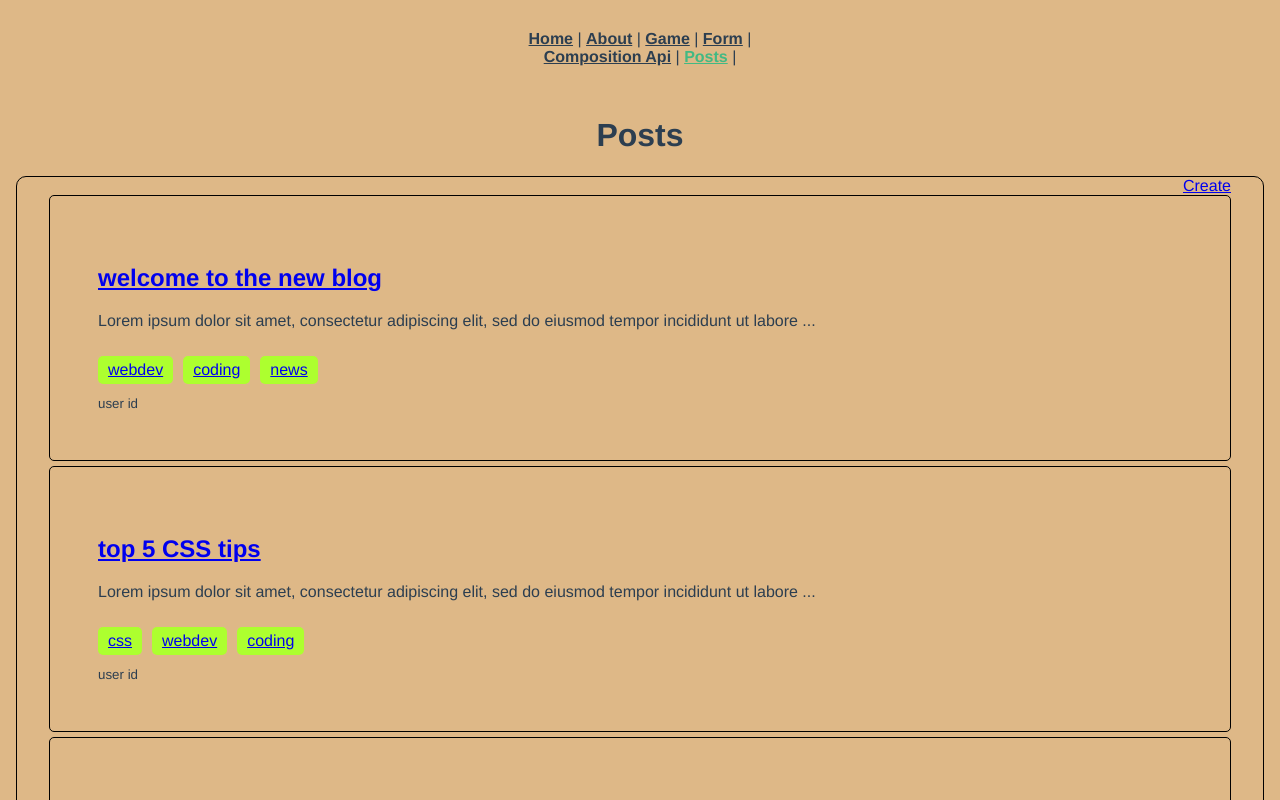
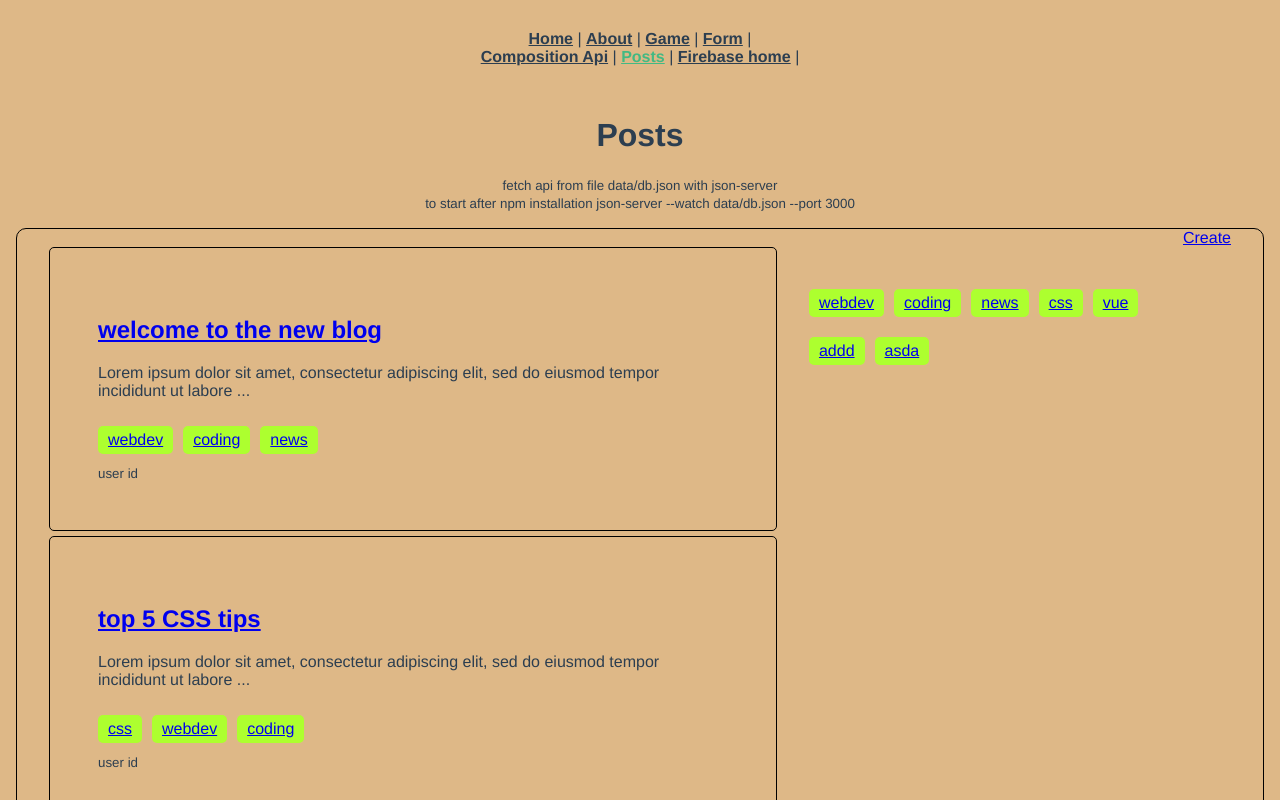
Before and after one commit to kollence/vue3tutorial, a Vue app: page /posts in a window 1280 px wide. Shown: the top 800 px of the page. Built offline with nearby package versions, Linux system fonts and the light colour scheme; data requests are answered from the project's data file.

Commit message:
problem sa konekcijom, mora po novom

```diff
--- a/package.json
+++ b/package.json
@@ -1,5 +1,5 @@
 {
-  "name": "hellue",
+  "name": "vue3tutorial",
   "version": "0.1.0",
   "private": true,
   "scripts": {
@@ -8,6 +8,7 @@
   },
   "dependencies": {
     "core-js": "^3.8.3",
+    "firebase": "^9.6.7",
     "vue": "^3.2.13",
     "vue-router": "^4.0.3",
     "vuex": "^4.0.0"
--- a/src/App.vue
+++ b/src/App.vue
@@ -6,6 +6,7 @@
     <router-link to="/formpage">Form</router-link> |<br>
     <router-link to="/compositionapi">Composition Api</router-link> |
     <router-link to="/posts">Posts</router-link> |
+    <router-link to="/firebase">Firebase home</router-link> |
   </nav>
   <router-view/>
 </template>
--- a/src/components/PostList.vue
+++ b/src/components/PostList.vue
@@ -20,5 +20,7 @@ setup(props){
 </script>
 
 <style>
-
+.post-list{
+    max-width: 66%;
+}
 </style>
--- /dev/null
+++ b/src/components/TagList.vue
@@ -0,0 +1,29 @@
+<template>
+  <div class="tags">
+      <div v-for="tag in tags" :key="tag" class="pill">
+          <router-link :to="{name: 'tags', params: {tag: tag}}"> {{tag}} </router-link>
+        </div>
+  </div>
+</template>
+
+<script>
+import getTags from '@/composables/getTags'
+
+export default {
+name:'taglist',
+props: ['posts'],
+    setup(props){
+
+        const { tags } = getTags(props.posts)
+
+        return {tags}
+    }
+}
+</script>
+
+<style>
+.tags{
+    max-width: 33%;
+    padding: 2em;
+}
+</style>
--- /dev/null
+++ b/src/composables/getPostsFB.js
@@ -0,0 +1,39 @@
+import { ref } from "vue"
+import  db  from "../firebase/config"
+import { getFirestore, collection, getDocs } from 'firebase/firestore/lite';
+
+    const getPostsFB = () => {
+
+        const posts = ref([])
+        const error = ref(null)
+        const loadPosts = async () => {
+
+            try{
+
+                    const postsCollection = collection(db, 'posts');
+                    const getRes = await getDocs(postsCollection);
+                    const postsList = getRes.docs.map(doc => doc.data());
+                    // return postsList;
+                    console.log(postsList);
+
+                // await collection(db , 'posts')
+                // .then((querySnapshot) => {
+                //     querySnapshot.forEach((doc) => {
+                //         // doc.data() is never undefined for query doc snapshots
+                //         console.log(doc.id, " => ", doc.data());
+                //     });
+                // })
+                // .catch((error) => {
+                //     console.log("Error getting documents: ", error);
+                // });
+
+
+            } catch(err){
+                error.value = err.message
+                console.log(error.value);
+            }
+       }
+       return {posts, error, loadPosts}
+    }
+
+    export default getPostsFB
--- /dev/null
+++ b/src/composables/getTags.js
@@ -0,0 +1,15 @@
+import { ref } from "vue"
+
+
+const getTags = (posts) => {
+   const tags = ref([])
+   const tagSet = new Set()
+
+   posts.forEach(p => p.tags.forEach(t => tagSet.add(t)))
+
+   tags.value = [...tagSet]
+
+   return {tags}
+}
+
+export default getTags
--- /dev/null
+++ b/src/firebase/config.js
@@ -0,0 +1,33 @@
+
+import { initializeApp } from 'firebase/app'
+import { getFirestore, collection, getDocs } from 'firebase/firestore/lite';
+
+const firebaseConfig = {
+     apiKey: "AIzaSyDcG9fzZzstOmcGABry-KvFGxY-ocWzi4A",
+    authDomain: "quickstart-vue3.firebaseapp.com",
+    projectId: "quickstart-vue3",
+    storageBucket: "quickstart-vue3.appspot.com",
+    messagingSenderId: "628819970455",
+    appId: "1:628819970455:web:f4e3d58db4e7051f5d9cd2"
+}
+const app = initializeApp(firebaseConfig);
+const db = getFirestore(app);
+// const firebaseApp = firebase.initializeApp(config);
+// const timestamp = firebase.firestore.FieldValue.serverTimestamp;
+// Initialize Cloud Firestore through Firebase
+// import { initializeApp } from "firebase/app"
+// import { getFirestore } from "firebase/firestore"
+// export {timestamp }
+export default db
+
+// const firebaseApp = initializeApp({
+//     apiKey: "AIzaSyDcG9fzZzstOmcGABry-KvFGxY-ocWzi4A",
+//     authDomain: "quickstart-vue3.firebaseapp.com",
+//     projectId: "quickstart-vue3",
+//     storageBucket: "quickstart-vue3.appspot.com",
+//     messagingSenderId: "628819970455",
+//     appId: "1:628819970455:web:f4e3d58db4e7051f5d9cd2"
+// });
+
+// const db = getFirestore();
+// export { db}
--- a/src/router/index.js
+++ b/src/router/index.js
@@ -48,6 +48,11 @@ const routes = [
     name: 'tags',
     component: () => import('../views/Tags.vue'),
     props: true
+  },
+  {
+    path: '/firebase',
+    name: 'firebase',
+    component: () => import('../views/Firebase.vue'),
   }
 
 ]
--- /dev/null
+++ b/src/views/Firebase.vue
@@ -0,0 +1,21 @@
+<template>
+
+<h1>Firebase home</h1>
+</template>
+
+<script>
+import getPostsFB from '@/composables/getPostsFB'
+export default {
+    setup(){
+
+        const {loadPosts} = getPostsFB()
+        loadPosts()
+        return {}
+    }
+
+}
+</script>
+
+<style>
+
+</style>
--- a/src/views/Posts.vue
+++ b/src/views/Posts.vue
@@ -1,9 +1,16 @@
 <template>
   <h1>Posts</h1>
+  <small>fetch api from file data/db.json with json-server <br>
+  to start after npm installation json-server --watch data/db.json --port 3000
+   </small>
   <div v-if="error">{{error}}</div>
   <div v-if="posts.length" class="postslist">
   <div class="actions"><router-link to="/create">Create</router-link></div>
+  <div style="display: flex;">
   <PostList :posts="posts" />
+  <TagList :posts="posts" />
+  </div>
+
   </div>
   <div v-else><Loader /></div>
 </template>
@@ -12,11 +19,12 @@
 import PostList from "@/components/PostList.vue";
 import getPosts from "@/composables/getPosts"
 import Loader from '@/components/Loader.vue'
+import TagList from '@/components/TagList.vue'
 
 export default {
   name: "posts",
   components: {
-    PostList, Loader
+    PostList, Loader,TagList
   },
   setup() {
 
```
Also changed, not shown: 1 other file (tests, documents, lock files or other folders).
